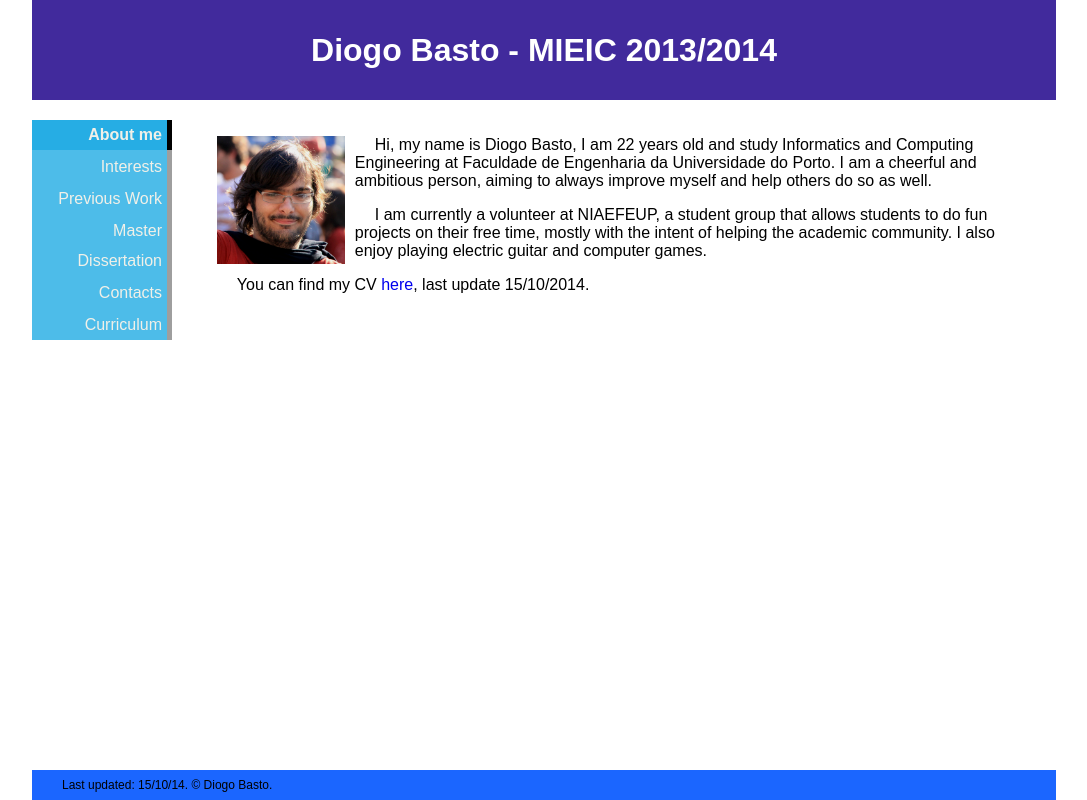
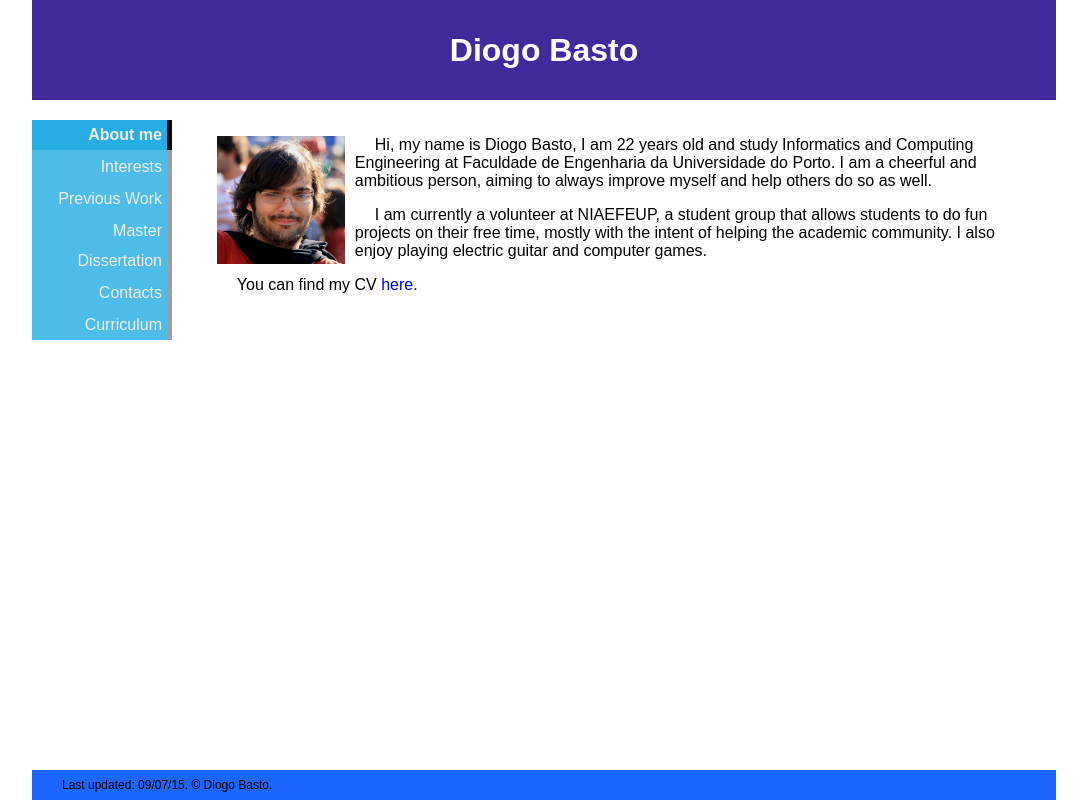
Before and after one commit to Misirlou/misirlou.github.io, a plain HTML site: page index.html in a window 1280 px wide. Shown: the whole page, without its empty margins (96-1183 px from the left). Drawn offline with Linux system fonts and the light colour scheme; a web font is replaced by a local one.

Commit message:
update website information, add CNAME to use github as host

```diff
--- a/index.html
+++ b/index.html
@@ -2,7 +2,7 @@
 <html><head>
 <meta http-equiv="content-type" content="text/html; charset=UTF-8">
 	<meta charset="utf-8">
-	<title>Diogo Basto - MIEIC</title>
+	<title>Diogo Basto</title>
 	<link rel="stylesheet" href="/Index.css">
 	<link href="/favicon.ico" rel="shortcut icon">
 	<script src="/jquery-1.js"></script>
@@ -12,7 +12,7 @@
 <body>
 	<div id="bodywrapper">
 		<div id="header">
-		<h1>Diogo Basto - MIEIC 2013/2014</h1>
+		<h1>Diogo Basto</h1>
 		</div>
 		<div id="content">
 			<nav id="leftnav">
@@ -36,7 +36,7 @@ myself and help others do so as well.<!--	span--></span></p>
 that allows students to do fun projects on their free time, mostly with
 the intent of helping the academic community. I also enjoy playing
 electric guitar and computer games.</span></p>
-					<p><span>You can find my CV <a id="CV_a" download  href="diogo_basto_cv.pdf">here</a>, last update 15/10/2014.</span></p>
+					<p><span>You can find my CV <a id="CV_a" download  href="diogo_basto_cv.pdf">here</a>.</span></p>
 				</div>
 				<div id="Interests">
 					<p>My main areas of interest are:</p>
@@ -135,7 +135,7 @@ Contest by Correspondence</p>
 		</div>
 		<div id="footer">
 			<div>
-			Last updated: 15/10/14.  © Diogo Basto.
+			Last updated: 09/07/15.  © Diogo Basto.
 			</div>
 		</div>
 	</div>
```
Also changed, not shown: 3 other files.
